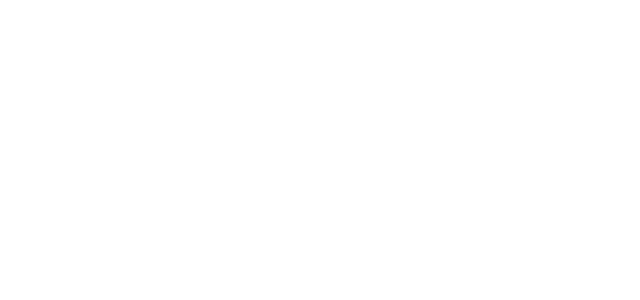
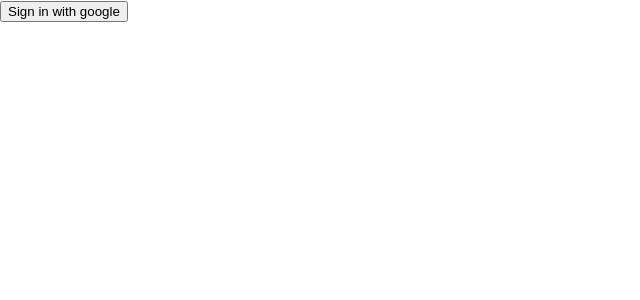
Before and after one commit to ThanhNghi95/Lofi-Website, a JavaScript app: page / in a window 1280 px wide. Shown: the top 300 px of the page, without its empty margins (0-640 px from the left). Built offline with nearby package versions, Linux system fonts and the light colour scheme; the HTML template or start-up script is replaced by a standard one.

Commit message:
add firebase google authenticate

```diff
--- a/src/App.js
+++ b/src/App.js
@@ -7,7 +7,6 @@
 import About from './components/About/About';
 function App() {
   return (
-    <div className="App">
   <Router>
     <Routes>
       <Route
@@ -22,7 +21,6 @@
       <Route path='/about' element={<About/>}/>
     </Routes>
   </Router>
-    </div>
   );
 }
 
--- a/src/components/Header/Header.js
+++ b/src/components/Header/Header.js
@@ -1,8 +1,17 @@
+import { Link } from "react-router-dom";
+import {signInWithGoogle} from '../../firebase'
 const Header = () => {
     return (
-        <div>
+        <nav>
 
-        </div>
+            <button onClick={signInWithGoogle}>Sign in with google</button>
+            <h1>{localStorage.getItem("name")}</h1>
+            <h1>{localStorage.getItem("email")}</h1>
+            <img src={localStorage.getItem("photoURL")} alt="" />
+            {/* <Link to='/'>
+
+            </Link> */}
+        </nav>
      );
 }
 
--- a/src/components/Home/Home.js
+++ b/src/components/Home/Home.js
@@ -1,7 +1,6 @@
 const Home = () => {
     return (
     <div>
-
     </div>
     );
 }
--- a/src/firebase.js
+++ b/src/firebase.js
@@ -1,7 +1,7 @@
 // Import the functions you need from the SDKs you need
 import { initializeApp } from "firebase/app";
-import { getFirestore } from "firebase/firestore";
-// TODO: Add SDKs for Firebase products that you want to use
+import {getAuth, GoogleAuthProvider, signInWithPopup} from "firebase/auth"
+
 // https://firebase.google.com/docs/web/setup#available-libraries
 
 // Your web app's Firebase configuration
@@ -16,5 +16,18 @@
 
 // Initialize Firebase
 const app = initializeApp(firebaseConfig);
-const db = getFirestore(app)
-export {db}
+export const auth = getAuth(app)
+const provider = new GoogleAuthProvider()
+export const signInWithGoogle = () =>{
+  signInWithPopup(auth,provider).then((result)=>{
+    const name = result.user.displayName
+    const email = result.user.email
+    const photoURL = result.user.photoURL
+
+    localStorage.setItem("name",name)
+    localStorage.setItem("name",email)
+    localStorage.setItem("name",photoURL)
+  }).catch((error)=>{
+    console.log(error)
+  })
+}
```
Also changed, not shown: src/components/Header/Header.scss (added), src/components/Home/Home.scss (added), src/components/Login/Login.js (line endings or trailing spaces). Lines whose indentation alone changed are shown as unchanged.
